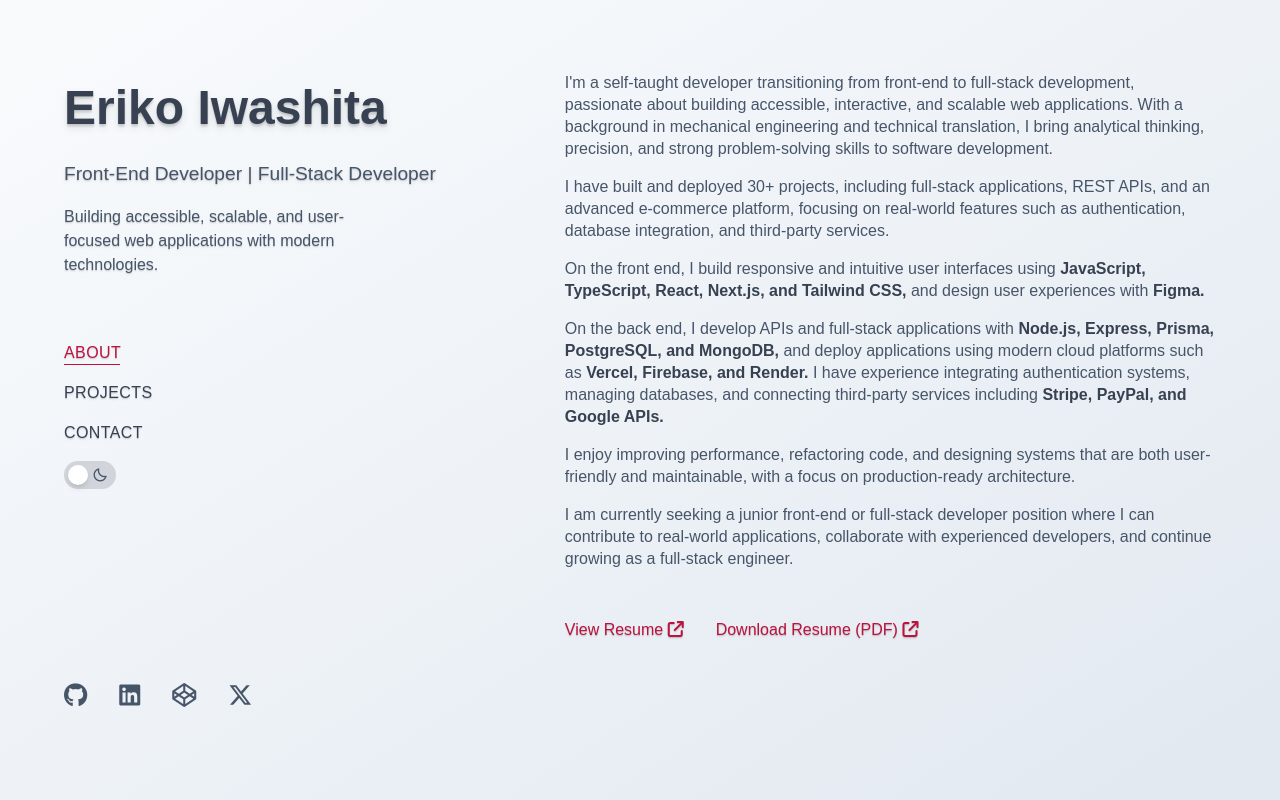
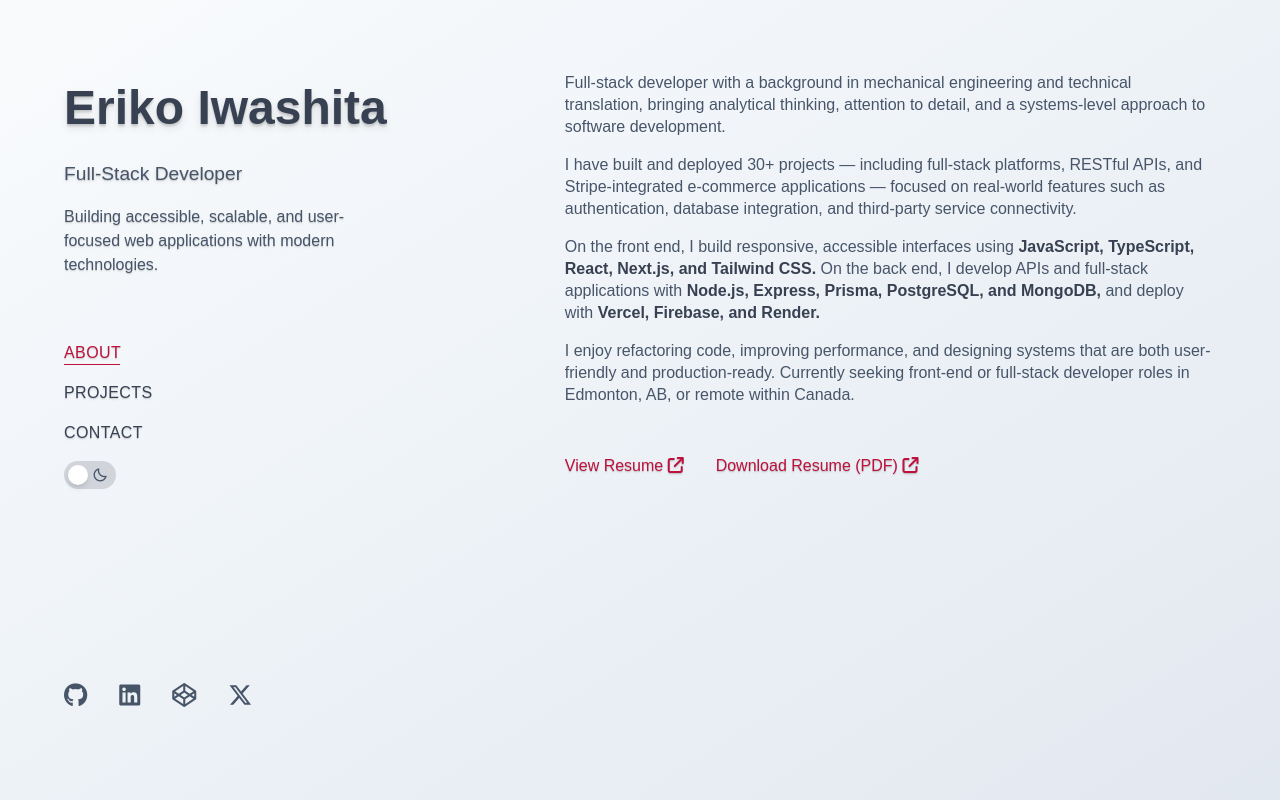
Before and after one commit to KellyBytes/kb-portfolio-website-v1, a React (Vite) app: page / in a window 1280 px wide. Shown: the top 800 px of the page. Built offline with nearby package versions, Linux system fonts and the light colour scheme; some icons are missing; a web font is replaced by a local one.

Commit message:
Update Hero, title  and resume

```diff
--- a/src/components/Hero.jsx
+++ b/src/components/Hero.jsx
@@ -17,56 +17,38 @@ const Hero = () => {
       } transition-opacity duration-1500`}
     >
       <p className="text-pretty font-light leading-snug">
-        I'm a self-taught developer transitioning from front-end to full-stack
-        development, passionate about building accessible, interactive, and
-        scalable web applications. With a background in mechanical engineering
-        and technical translation, I bring analytical thinking, precision, and
-        strong problem-solving skills to software development.
+        Full-stack developer with a background in mechanical engineering and
+        technical translation, bringing analytical thinking, attention to
+        detail, and a systems-level approach to software development.
       </p>
 
       <p className="text-pretty font-light leading-snug">
-        I have built and deployed 30+ projects, including full-stack
-        applications, REST APIs, and an advanced e-commerce platform, focusing
-        on real-world features such as authentication, database integration, and
-        third-party services.
+        I have built and deployed 30+ projects — including full-stack platforms,
+        RESTful APIs, and Stripe-integrated e-commerce applications — focused on
+        real-world features such as authentication, database integration, and
+        third-party service connectivity.
       </p>
 
       <p className="text-pretty font-light leading-snug">
-        On the front end, I build responsive and intuitive user interfaces using{' '}
+        On the front end, I build responsive, accessible interfaces using{' '}
         <span className="font-semibold text-[var(--c-tertiary)]">
-          JavaScript, TypeScript, React, Next.js, and Tailwind CSS,
+          JavaScript, TypeScript, React, Next.js, and Tailwind CSS.
         </span>{' '}
-        and design user experiences with{' '}
-        <span className="font-semibold text-[var(--c-tertiary)]">Figma.</span>
-      </p>
-
-      <p className="text-pretty font-light leading-snug">
         On the back end, I develop APIs and full-stack applications with{' '}
         <span className="font-semibold text-[var(--c-tertiary)]">
           Node.js, Express, Prisma, PostgreSQL, and MongoDB,
         </span>{' '}
-        and deploy applications using modern cloud platforms such as{' '}
+        and deploy with{' '}
         <span className="font-semibold text-[var(--c-tertiary)]">
           Vercel, Firebase, and Render.
-        </span>{' '}
-        I have experience integrating authentication systems, managing
-        databases, and connecting third-party services including{' '}
-        <span className="font-semibold text-[var(--c-tertiary)]">
-          Stripe, PayPal, and Google APIs.
         </span>
       </p>
 
       <p className="text-pretty font-light leading-snug">
-        I enjoy improving performance, refactoring code, and designing systems
-        that are both user-friendly and maintainable, with a focus on
-        production-ready architecture.
-      </p>
-
-      <p className="text-pretty font-light leading-snug">
-        I am currently seeking a junior front-end or full-stack developer
-        position where I can contribute to real-world applications, collaborate
-        with experienced developers, and continue growing as a full-stack
-        engineer.
+        I enjoy refactoring code, improving performance, and designing systems
+        that are both user-friendly and production-ready. Currently seeking
+        front-end or full-stack developer roles in Edmonton, AB, or remote
+        within Canada.
       </p>
 
       <div className="flex justify-start gap-8 mt-4">
--- a/src/components/NavBar.jsx
+++ b/src/components/NavBar.jsx
@@ -60,7 +60,7 @@ const NavBar = () => {
               Eriko Iwashita
             </a>
             <h2 className="text-[var(--c-secondary)] font-medium text-[clamp(1.125rem,1.1rem+0.125vw,1.25rem)] text-shadow-md">
-              Front-End Developer | Full-Stack Developer
+              Full-Stack Developer
             </h2>
             <p className="hidden lg:block lg:w-80 text-wrap text-shadow-sm font-light">
               Building accessible, scalable, and user-focused web applications
```
Also changed, not shown: 1 other file (tests, documents, lock files or other folders).
